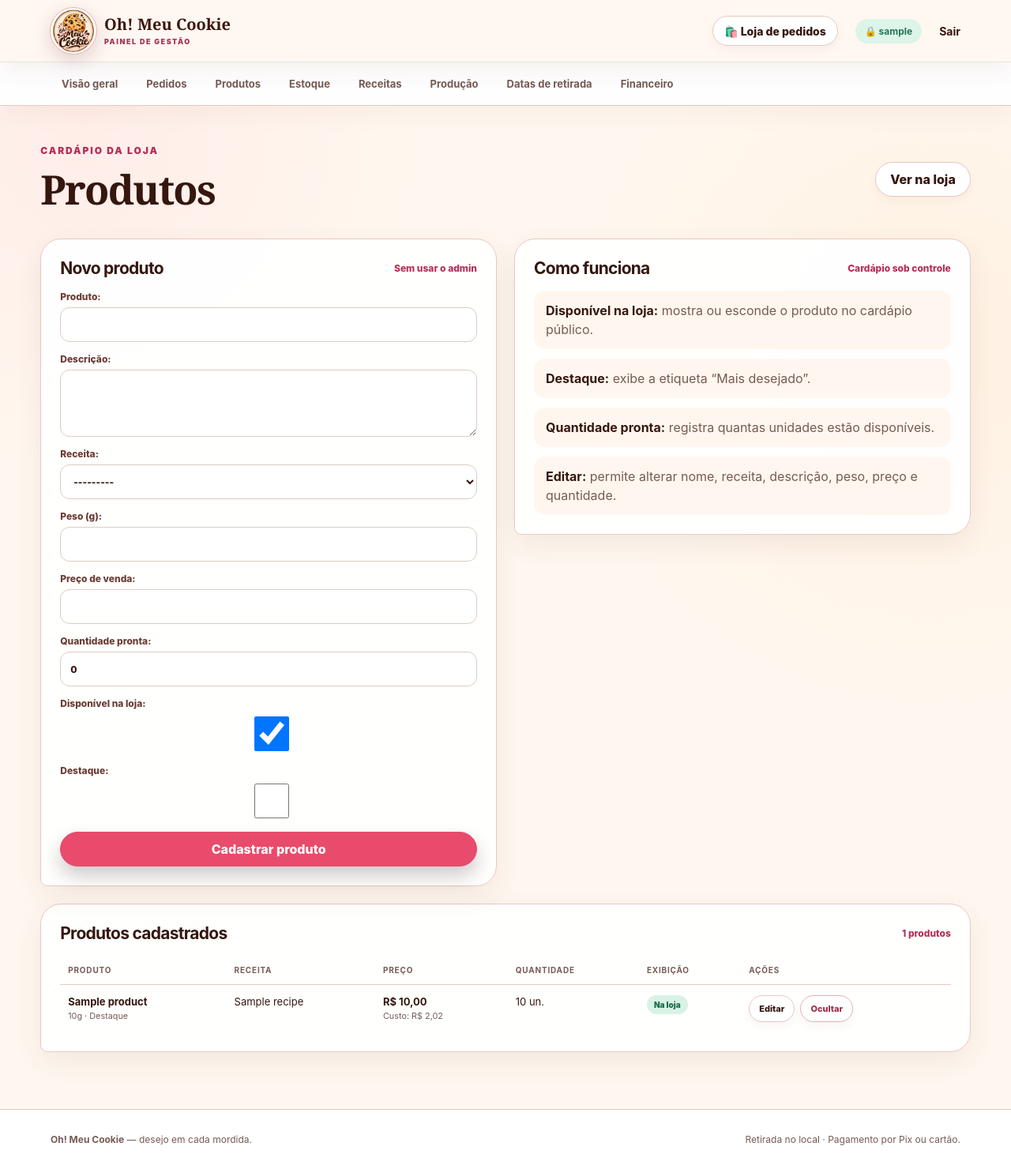
After one commit to claraoliiveira/oh-meu-cookie, a Django app: page /gestao/produtos/ in a window 1280 px wide. The commit adds this page. Shown: the whole page at 79% size. Run offline with Django 5.2, Linux system fonts and the light colour scheme; a user stored in the database is signed in; tables that the repository leaves empty hold one stand-in row (values such as "Sample post").

Commit message:
Adiciona gestao de produtos

```diff
--- a/negocio/forms.py
+++ b/negocio/forms.py
@@ -5,7 +5,7 @@ from django import forms
 from django.utils import timezone
 from django.utils.dateparse import parse_date
 
-from .models import AvailablePickupDate, CashEntry, Ingredient, Order, Recipe
+from .models import AvailablePickupDate, CashEntry, Ingredient, Order, Product, Recipe
 
 
 class CheckoutForm(forms.Form):
@@ -80,6 +80,31 @@ class ProductionForm(forms.Form):
     notes = forms.CharField(label="Observações", required=False, max_length=255)
 
 
+class ProductForm(forms.ModelForm):
+    class Meta:
+        model = Product
+        fields = [
+            "name",
+            "description",
+            "recipe",
+            "weight_grams",
+            "sale_price",
+            "available_quantity",
+            "active",
+            "featured",
+        ]
+        widgets = {
+            "description": forms.Textarea(attrs={"rows": 3}),
+            "weight_grams": forms.NumberInput(attrs={"min": 1}),
+            "sale_price": forms.NumberInput(attrs={"min": "0.01", "step": "0.01"}),
+            "available_quantity": forms.NumberInput(attrs={"min": 0}),
+        }
+
+    def __init__(self, *args, **kwargs):
+        super().__init__(*args, **kwargs)
+        self.fields["recipe"].queryset = Recipe.objects.filter(active=True).order_by("name")
+
+
 class CashEntryForm(forms.ModelForm):
     class Meta:
         model = CashEntry
--- a/negocio/urls.py
+++ b/negocio/urls.py
@@ -9,6 +9,8 @@ urlpatterns = [
     path("pedido/<int:pk>/sucesso/", views.pedido_sucesso, name="pedido_sucesso"),
     path("gestao/", views.gestao_dashboard, name="gestao_dashboard"),
     path("gestao/pedidos/", views.gestao_pedidos, name="gestao_pedidos"),
+    path("gestao/produtos/", views.gestao_produtos, name="gestao_produtos"),
+    path("gestao/produtos/<int:pk>/editar/", views.gestao_produto_editar, name="gestao_produto_editar"),
     path("gestao/estoque/", views.gestao_estoque, name="gestao_estoque"),
     path("gestao/receitas/", views.gestao_receitas, name="gestao_receitas"),
     path("gestao/producao/", views.gestao_producao, name="gestao_producao"),
--- a/negocio/views.py
+++ b/negocio/views.py
@@ -11,7 +11,7 @@ from django.http import HttpResponseBadRequest
 from django.shortcuts import get_object_or_404, redirect, render
 from django.utils import timezone
 
-from .forms import AvailablePickupDateForm, CashEntryForm, CheckoutForm, IngredientForm, ProductionForm, ReceivableForm, StockEntryForm
+from .forms import AvailablePickupDateForm, CashEntryForm, CheckoutForm, IngredientForm, ProductForm, ProductionForm, ReceivableForm, StockEntryForm
 from .models import AvailablePickupDate, CashEntry, Customer, Ingredient, Order, OrderItem, Product, Receivable, Recipe
 from .services import marcar_recebivel_pago, registrar_entrada_estoque, registrar_producao
 
@@ -117,6 +117,38 @@ def gestao_pedidos(request):
     if query:
         orders = orders.filter(Q(customer__name__icontains=query) | Q(customer__phone__icontains=query))
     return render(request, "gestao/pedidos.html", {"orders": orders[:100], "statuses": Order.Status.choices, "query": query})
+
+
+@login_required
+def gestao_produtos(request):
+    form = ProductForm(request.POST or None)
+    if request.method == "POST":
+        action = request.POST.get("action")
+        if action == "add" and form.is_valid():
+            product = form.save()
+            messages.success(request, f"Produto {product.name} cadastrado.")
+            return redirect("gestao_produtos")
+        if action == "toggle":
+            product = get_object_or_404(Product, pk=request.POST.get("product_id"))
+            product.active = not product.active
+            product.save(update_fields=["active"])
+            state = "ativado na loja" if product.active else "retirado da loja"
+            messages.success(request, f"Produto {product.name} {state}.")
+            return redirect("gestao_produtos")
+
+    products = Product.objects.select_related("recipe").order_by("-active", "-featured", "name")
+    return render(request, "gestao/produtos.html", {"form": form, "products": products})
+
+
+@login_required
+def gestao_produto_editar(request, pk):
+    product = get_object_or_404(Product, pk=pk)
+    form = ProductForm(request.POST or None, instance=product)
+    if request.method == "POST" and form.is_valid():
+        product = form.save()
+        messages.success(request, f"Produto {product.name} atualizado.")
+        return redirect("gestao_produtos")
+    return render(request, "gestao/produto_form.html", {"form": form, "product": product})
 
 
 @login_required
--- a/static/css/app.css
+++ b/static/css/app.css
@@ -192,6 +192,16 @@ details li { display: flex; justify-content: space-between; gap: 15px; color: va
 .date-row form { margin: 0; }
 .date-delete { min-height: 36px; padding: 7px 12px; border: 1px solid #e2b2b8; border-radius: 999px; color: #9d2b49; background: white; font-size: 11px; font-weight: 850; }
 .date-delete:hover { background: var(--pink-soft); }
+.product-management-grid { align-items: start; }
+.management-help { display: grid; gap: 12px; }
+.management-help p { margin: 0; padding: 13px 15px; border-radius: 14px; color: var(--muted); background: var(--cream); line-height: 1.5; }
+.management-help strong { color: var(--cocoa); }
+.product-actions { display: flex; flex-wrap: wrap; gap: 7px; }
+.product-actions form { margin: 0; }
+.button.small { min-height: 34px; padding: 7px 12px; font-size: 11px; }
+.button.danger { border-color: #e2b2b8; color: #9d2b49; background: white; }
+.button.danger:hover { color: #84213e; background: var(--pink-soft); }
+.product-edit-panel { width: min(100%, 720px); }
 
 .empty-state { padding: 55px 20px; border: 1px dashed #d7bab1; border-radius: 25px; color: var(--muted); text-align: center; }
 .empty-state > span { font-size: 50px; }
--- a/templates/base.html
+++ b/templates/base.html
@@ -30,6 +30,7 @@
     <nav class="management-nav" aria-label="Seções da gestão">
       <a href="{% url 'gestao_dashboard' %}">Visão geral</a>
       <a href="{% url 'gestao_pedidos' %}">Pedidos</a>
+      <a href="{% url 'gestao_produtos' %}">Produtos</a>
       <a href="{% url 'gestao_estoque' %}">Estoque</a>
       <a href="{% url 'gestao_receitas' %}">Receitas</a>
       <a href="{% url 'gestao_producao' %}">Produção</a>
--- /dev/null
+++ b/templates/gestao/produtos.html
@@ -0,0 +1,68 @@
+{% extends 'base.html' %}
+{% block title %}Produtos | Gestão{% endblock %}
+{% block content %}
+<main class="management-shell">
+  <div class="page-heading">
+    <div><span class="eyebrow">Cardápio da loja</span><h1>Produtos</h1></div>
+    <a class="button" href="{% url 'catalogo' %}" target="_blank" rel="noopener">Ver na loja</a>
+  </div>
+
+  <div class="two-columns product-management-grid">
+    <section class="panel">
+      <div class="panel-heading"><h2>Novo produto</h2><span>Sem usar o admin</span></div>
+      {% if not form.fields.recipe.queryset %}
+        <div class="form-error">Cadastre uma receita ativa antes de criar o produto.</div>
+      {% endif %}
+      <form method="post" class="stack-form">
+        {% csrf_token %}
+        <input type="hidden" name="action" value="add">
+        {{ form.as_p }}
+        <button class="button primary" type="submit" {% if not form.fields.recipe.queryset %}disabled{% endif %}>Cadastrar produto</button>
+      </form>
+    </section>
+
+    <section class="panel">
+      <div class="panel-heading"><h2>Como funciona</h2><span>Cardápio sob controle</span></div>
+      <div class="management-help">
+        <p><strong>Disponível na loja:</strong> mostra ou esconde o produto no cardápio público.</p>
+        <p><strong>Destaque:</strong> exibe a etiqueta “Mais desejado”.</p>
+        <p><strong>Quantidade pronta:</strong> registra quantas unidades estão disponíveis.</p>
+        <p><strong>Editar:</strong> permite alterar nome, receita, descrição, peso, preço e quantidade.</p>
+      </div>
+    </section>
+  </div>
+
+  <section class="panel spaced-panel">
+    <div class="panel-heading"><h2>Produtos cadastrados</h2><span>{{ products|length }} produtos</span></div>
+    <div class="responsive-table">
+      <table>
+        <thead><tr><th>Produto</th><th>Receita</th><th>Preço</th><th>Quantidade</th><th>Exibição</th><th>Ações</th></tr></thead>
+        <tbody>
+          {% for product in products %}
+            <tr>
+              <td><strong>{{ product.name }}</strong><small>{% if product.weight_grams %}{{ product.weight_grams }}g{% else %}Peso não informado{% endif %}{% if product.featured %} · Destaque{% endif %}</small></td>
+              <td>{{ product.recipe.name }}</td>
+              <td><strong>R$ {{ product.sale_price|floatformat:2 }}</strong><small>Custo: R$ {{ product.unit_cost|floatformat:2 }}</small></td>
+              <td>{{ product.available_quantity }} un.</td>
+              <td>{% if product.active %}<span class="status good">Na loja</span>{% else %}<span class="status danger">Oculto</span>{% endif %}</td>
+              <td>
+                <div class="product-actions">
+                  <a class="button small" href="{% url 'gestao_produto_editar' product.pk %}">Editar</a>
+                  <form method="post">
+                    {% csrf_token %}
+                    <input type="hidden" name="action" value="toggle">
+                    <input type="hidden" name="product_id" value="{{ product.pk }}">
+                    <button class="button small {% if product.active %}danger{% endif %}" type="submit">{% if product.active %}Ocultar{% else %}Ativar{% endif %}</button>
+                  </form>
+                </div>
+              </td>
+            </tr>
+          {% empty %}
+            <tr><td colspan="6">Nenhum produto cadastrado.</td></tr>
+          {% endfor %}
+        </tbody>
+      </table>
+    </div>
+  </section>
+</main>
+{% endblock %}
```
Also changed, not shown: negocio/tests.py (+65 -0 lines), templates/gestao/produto_form.html (added, +20 -0 lines), README.md.
